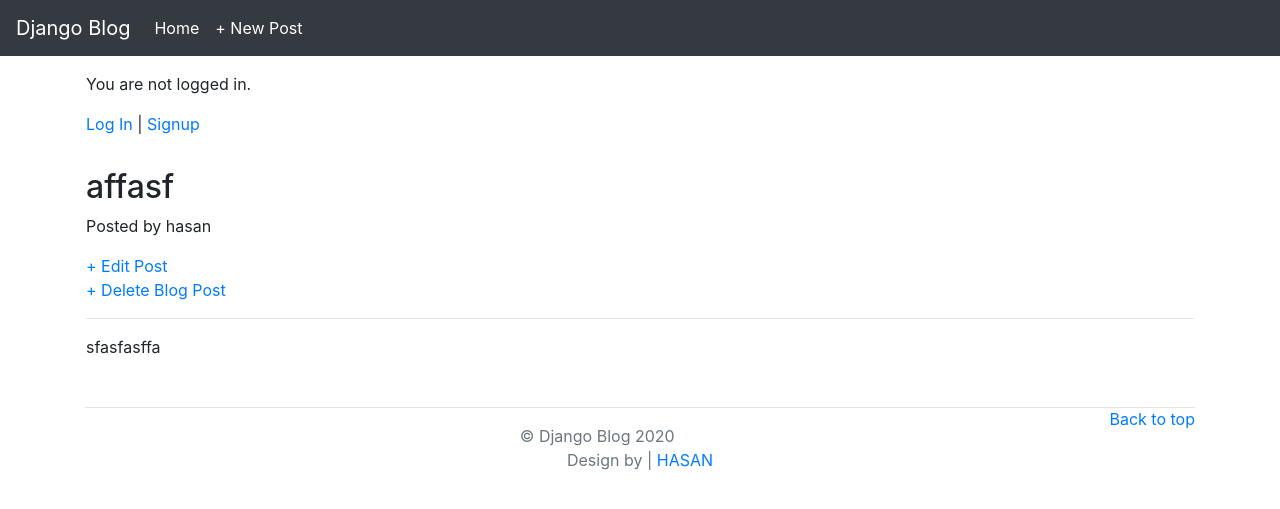
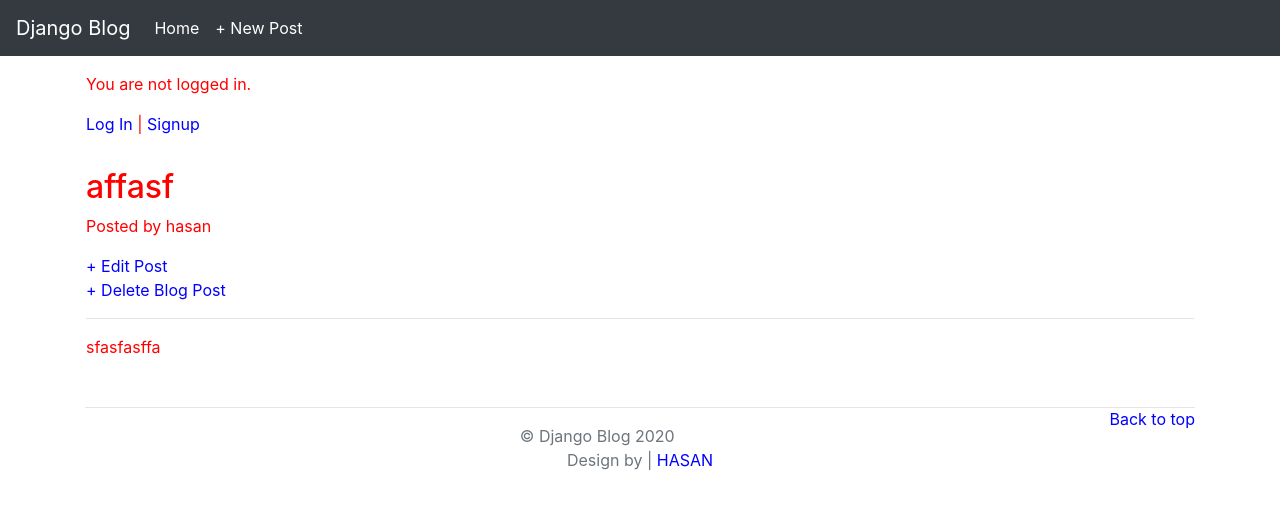
Before and after one commit to hasan-py/Django_Project_Content_Sharing_App, a Django app: page /post/6/ in a window 1280 px wide. Shown: the top 509 px of the page. Run offline with Django 3.2, Linux system fonts and the light colour scheme; data comes from the database, SQL or seed files in the repository; both versions use the stored data as it was after the commit; some libraries are stand-ins or nearby versions.

Commit message:
static update 08-02-20

```diff
--- /dev/null
+++ b/static/css/main.css
@@ -0,0 +1,13 @@
+.body {
+	color:red;
+}
+
+
+.alink {
+	color:blue;
+}
+
+.alink:hover {
+	text-decoration:none;
+	color:green;
+}
--- a/templates/base.html
+++ b/templates/base.html
@@ -3,8 +3,9 @@
 <head>
 	{% load static %}
 	<title>Django Blog</title>
+	<link rel="stylesheet" type="text/css" href="{% static 'css/main.css' %}">
 </head>
-<body>
+<body class="body">
 
 <!-- Navber -->
 
@@ -25,13 +26,13 @@
 {% if user.is_authenticated %}
 
 <p>Hi {{ user.username }}!</p>
-<p><a href="{% url 'logout' %}">Log out</a></p>
+<p><a class="alink" href="{% url 'logout' %}">Log out</a></p>
 
 
 {% else %}
 <p>You are not logged in.</p>
-<a href="{% url 'login' %}">Log In</a> |
-<a href="{% url 'signup' %}">Signup</a>
+<a class="alink" href="{% url 'login' %}">Log In</a> |
+<a class="alink" href="{% url 'signup' %}">Signup</a>
 {% endif %}
 
 </div>
@@ -47,10 +48,10 @@
 <footer class="text-muted text-center">
 	<div class="container">
 		<p class="float-right">
-			<a href="/">Back to top</a>
+			<a class="alink" href="/">Back to top</a>
 		</p>
 		<hr>
-		<p>&copy; Django Blog 2020 <br> Design by | <a href="https://facebook.com/404error.py">HASAN</a> </p>
+		<p>&copy; Django Blog 2020 <br> Design by | <a class="alink" href="https://facebook.com/404error.py">HASAN</a> </p>
 
 	</div>
 </footer>
--- a/templates/home.html
+++ b/templates/home.html
@@ -8,7 +8,7 @@
 
 {% for post in object_list %}
 <div class="card shadow m-5">
-	<h2><a href="{% url 'blog_detail' post.pk %}">{{ post.title }}</a></h2>
+	<h2><a class="alink" href="{% url 'blog_detail' post.pk %}">{{ post.title }}</a></h2>
 	<p>Posted by {{ post.author }}</p>
 </div>
 {% endfor %}
--- a/templates/post_delete.html
+++ b/templates/post_delete.html
@@ -4,7 +4,7 @@
 <h1>Delete post</h1>
 <form action="" method="post">{% csrf_token %}
 <p>Are you sure you want to delete "{{ post.title }}"?</p>
-<a href="/">Cancel</a>
+<a class="alink" href="/">Cancel</a>
 <input type="submit" value="Confirm" />
 </form>
 
--- a/templates/post_detail.html
+++ b/templates/post_detail.html
@@ -5,9 +5,9 @@
 	<h2>{{ object.title }}</h2>
 	<p>Posted by {{ object.author }} </p>
 
-	<a href="{% url 'post_edit' object.pk %}">+ Edit Post</a>
+	<a class="alink" href="{% url 'post_edit' object.pk %}">+ Edit Post</a>
 
-	<p><a href="{% url 'post_delete' post.pk %}">+ Delete Blog Post</a></p>
+	<p><a class="alink" href="{% url 'post_delete' post.pk %}">+ Delete Blog Post</a></p>
 
 	<hr>
 
```
Also changed, not shown: blog_project/settings.py (+11 -0 lines), db.sqlite3, 2 other files.
